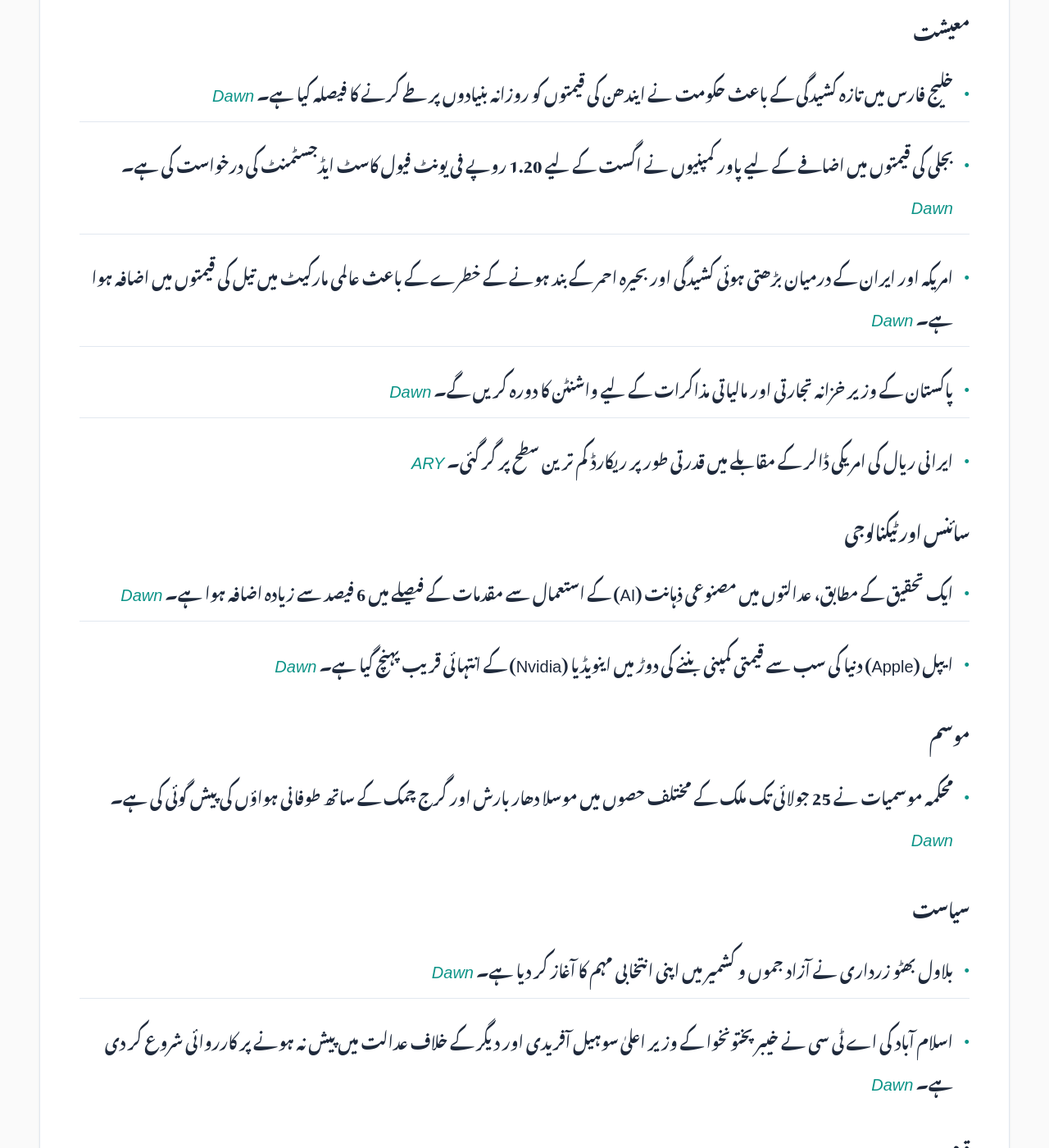
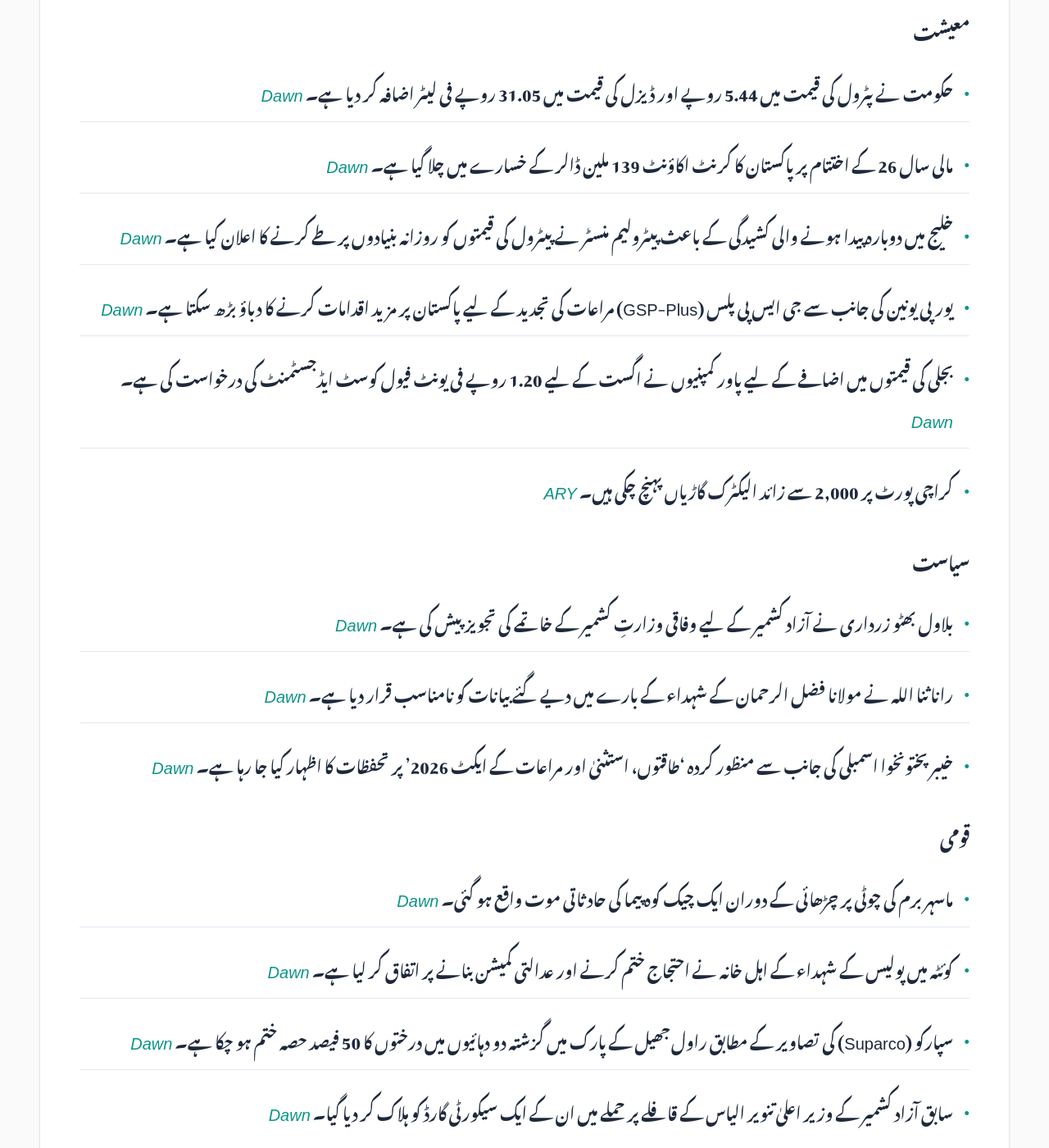
Before and after one commit to zsubzwary/news, a Jekyll site: the page built from ur/index.md, in a window 1280 px wide and 1400 px high, scrolled down 528 px. Shown: the whole window at 82% size. Built offline with Jekyll 4.4.1, drawn with Linux system fonts in a browser that asks for light colours; some web fonts are replaced; comment, search, counter and statistics services are not loaded; some of the changed text lies outside the part shown.

Commit message:
DateTime; 2026-07-18T04:09:12.113Z

```diff
--- a/ur/index.md
+++ b/ur/index.md
@@ -7,42 +7,46 @@ rtl: true
 
 پاکستان کی تازہ خبروں کا خلاصہ
 
- &lrm; 17-Jul-2026 21:10PKT
+ &lrm; 18-Jul-2026 09:09PKT
 
-پڑھنے کا وقت : 3 منٹ
+پڑھنے کا وقت : 4 منٹ
 
 ### معیشت
-- خلیج فارس میں تازہ کشیدگی کے باعث حکومت نے ایندھن کی قیمتوں کو روزانہ بنیادوں پر طے کرنے کا فیصلہ کیا ہے۔ *[Dawn](https://www.dawn.com/news/2016227/govt-to-fix-fuel-prices-daily-due-to-renewed-hostilities-in-persian-gulf-petroleum-minister)*
-- بجلی کی قیمتوں میں اضافے کے لیے پاور کمپنیوں نے اگست کے لیے 1.20 روپے فی یونٹ فیول کاسٹ ایڈجسٹمنٹ کی درخواست کی ہے۔ *[Dawn](https://www.dawn.com/news/2016204/power-companies-seek-rs120-per-unit-fuel-cost-adjustment-for-august)*
-- امریکہ اور ایران کے درمیان بڑھتی ہوئی کشیدگی اور بحیرہ احمر کے بند ہونے کے خطرے کے باعث عالمی مارکیٹ میں تیل کی قیمتوں میں اضافہ ہوا ہے۔ *[Dawn](https://www.dawn.com/news/2016168/oil-rises-on-intensifying-us-iran-hostilities-threat-of-red-sea-closure)*
-- پاکستان کے وزیر خزانہ تجارتی اور مالیاتی مذاکرات کے لیے واشنٹن کا دورہ کریں گے۔ *[Dawn](https://www.dawn.com/news/2016143/finance-minister-to-visit-washington-for-trade-tariff-talks-with-us)*
-- ایرانی ریال کی امریکی ڈالر کے مقابلے میں قدرتی طور پر ریکارڈ کم ترین سطح پر گر گئی۔ *[ARY](https://arynews.tv/iranian-rial-hits-record-low-against-us-dollar-check-irr-to-pkr-rate-today)*
-
-### سائنس اور ٹیکنالوجی
-- ایک تحقیق کے مطابق، عدالتوں میں مصنوعی ذہانت (AI) کے استعمال سے مقدمات کے فیصلے میں 6 فیصد سے زیادہ اضافہ ہوا ہے۔ *[Dawn](https://www.dawn.com/news/2016213/study-finds-ai-use-in-trial-courts-results-in-over-6pc-more-cases-resolved-annually)*
-- ایپل (Apple) دنیا کی سب سے قیمتی کمپنی بننے کی دوڑ میں اینویڈیا (Nvidia) کے انتہائی قریب پہنچ گیا ہے۔ *[Dawn](https://www.dawn.com/news/2016222/apple-closes-in-on-nvidia-in-race-for-worlds-most-valuable-company)*
-
-### موسم
-- محکمہ موسمیات نے 25 جولائی تک ملک کے مختلف حصوں میں موسلا دھار بارش اور گرج چمک کے ساتھ طوفانی ہواؤں کی پیش گوئی کی ہے۔ *[Dawn](https://www.dawn.com/news/2016176/pmd-forecasts-widespread-rain-thunderstorms-across-country-until-july-25)*
+- حکومت نے پٹرول کی قیمت میں 5.44 روپے اور ڈیزل کی قیمت میں 31.05 روپے فی لیٹر اضافہ کر دیا ہے۔ *[Dawn](https://www.dawn.com/news/2016247/govt-increases-petrol-price-by-rs544-diesel-by-rs3105-per-litre-for-next-3-days)*
+- مالی سال 26 کے اختتام پر پاکستان کا کرنٹ اکاؤنٹ 139 ملین ڈالر کے خسارے میں چلا گیا ہے۔ *[Dawn](https://www.dawn.com/news/2016383/current-account-slips-into-139m-deficit-in-fy26)*
+- خلیج میں دوبارہ پیدا ہونے والی کشیدگی کے باعث پیٹرولیم منسٹر نے پیٹرول کی قیمتوں کو روزانہ بنیادوں پر طے کرنے کا اعلان کیا ہے۔ *[Dawn](https://www.dawn.com/news/2016227/govt-to-fix-fuel-prices-daily-due-to-renewed-hostilities-in-persian-gulf-petroleum-minister)*
+- یورپی یونین کی جانب سے جی ایس پی پلس (GSP-Plus) مراعات کی تجدید کے لیے پاکستان پر مزید اقدامات کرنے کا دباؤ بڑھ سکتا ہے۔ *[Dawn](https://www.dawn.com/news/2016398/gsp-plus-renewal)*
+- بجلی کی قیمتوں میں اضافے کے لیے پاور کمپنیوں نے اگست کے لیے 1.20 روپے فی یونٹ فیول کوسٹ ایڈجسٹمنٹ کی درخواست کی ہے۔ *[Dawn](https://www.dawn.com/news/2016204/power-companies-seek-rs120-per-unit-fuel-cost-adjustment-for-august)*
+- کراچی پورٹ پر 2,000 سے زائد الیکٹرک گاڑیاں پہنچ چکی ہیں۔ *[ARY](https://arynews.tv/over-2000-electric-vehicles-arrive-at-karachi-port)*
 
 ### سیاست
-- بلاول بھٹو زرداری نے آزاد جموں و کشمیر میں اپنی انتخابی مہم کا آغاز کر دیا ہے۔ *[Dawn](https://www.dawn.com/news/2016221/bilawal-kicks-off-ajk-election-campaign-pledges-to-be-voice-of-people-in-centre)*
-- اسلام آباد کی اے ٹی سی نے خیبر پختونخوا کے وزیر اعلیٰ سوہیل آفریدی اور دیگر کے خلاف عدالت میں پیش نہ ہونے پر کارروائی شروع کر دی ہے۔ *[Dawn](https://www.dawn.com/news/2016199/islamabad-atc-initiates-proclamation-proceedings-against-kp-cm-afridi-others-for-failing-to-appear-in-court)*
+- بلاول بھٹو زرداری نے آزاد کشمیر کے لیے وفاقی وزارتِ کشمیر کے خاتمے کی تجویز پیش کی ہے۔ *[Dawn](https://www.dawn.com/news/2016370/bilawal-proposes-abolishing-kashmir-affairs-ministry)*
+- رانا ثنا اللہ نے مولانا فضل الرحمان کے شہداء کے بارے میں دیے گئے بیانات کو نامناسب قرار دیا ہے۔ *[Dawn](https://www.dawn.com/news/2016238/sanaullah-says-jui-f-chiefs-remarks-against-martyrs-were-inappropriate-but-unintended)*
+- خیبر پختونخوا اسمبلی کی جانب سے منظور کردہ 'طاقتوں، استثنیٰ اور مراعات کے ایکٹ 2026' پر تحفظات کا اظہار کیا جا رہا ہے۔ *[Dawn](https://www.dawn.com/news/2016395/eternal-quest-for-privileges)*
 
 ### قومی
-- سیکیورٹی فورسز نے خیبر پختونخوا کے ضلع بنوں اور گردونواح میں 24 دہشت گردوں کو ہلاک کر دیا۔ *[Dawn](https://www.dawn.com/news/2016149/security-forces-kill-24-terrorists-in-kps-bannu-adjoining-areas-ispr)*
-- سابق اے جے کے وزیر اعلیٰ سردار تنویر الیاس کے قافلے پر حملے کے دوران ایک سیکیورٹی گارڈ ہلاک ہو گیا۔ *[Dawn](https://www.dawn.com/news/2016237/security-guard-killed-in-attack-on-former-ajk-pm-tanveer-ilyas-convoy-in-poonch-district)*
-- وزیراعظم شہباز شریف نے پاکستان میں چینی شہریوں کی حفاظت کو اولین اہمیت دینے کا عہد کیا۔ *[Dawn](https://www.dawn.com/news/2016208/security-of-chinese-in-pakistan-paramount-for-us-says-pm-shehbaz)*
-- لاہور کی عدالت نے دو غیر ملکی خواتین کے اغوا اور زیادتی کے کیس میں چار ملزمان کو 14 روزہ ریمانڈ پر بھیج دیا۔ *[Dawn](https://www.dawn.com/news/2016188/foreign-womens-abduction-rape-case-lahore-court-sends-4-suspects-on-14-day-judicial-remand)*
-- پنجاب حکومت نے 'سستی نہیں مفت سبزی، سانجھا سبزی' اسکیم کا آغاز کر دیا ہے۔ *[ARY](https://arynews.tv/punjab-launches-sasti-nahi-muft-sabzi-sanjhi-sabzi-scheme)*
+- ماسہر برم کی چوٹی پر چڑھائی کے دوران ایک چیک کوہ پیما کی حادثاتی موت واقع ہو گئی۔ *[Dawn](https://www.dawn.com/news/2016373/masherbrum-ascent-ends-in-tragedy-for-czech-climber)*
+- کوئٹہ میں پولیس کے شہداء کے اہل خانہ نے احتجاج ختم کرنے اور عدالتی کمیشن بنانے پر اتفاق کر لیا ہے۔ *[Dawn](https://www.dawn.com/news/2016374/martyred-cops-families-agree-to-end-quetta-sit-in)*
+- سپارکو (Suparco) کی تصاویر کے مطابق راول جھیل کے پارک میں گزشتہ دو دہائیوں میں درختوں کا 50 فیصد حصہ ختم ہو چکا ہے۔ *[Dawn](https://www.dawn.com/news/2016269/rawal-lake-park-loses-half-of-tree-cover-in-2-decades)*
+- سابق آزاد کشمیر کے وزیر اعلیٰ تنویر الیاس کے قافلے پر حملے میں ان کے ایک سیکورٹی گارڈ کو ہلاک کر دیا گیا۔ *[Dawn](https://www.dawn.com/news/2016237/security-guard-killed-in-attack-on-former-ajk-pm-tanveer-ilyass-convoy-in-poonch-district)*
 
 ### بین الاقوامی
-- ایران اور امریکہ کے درمیان بڑھتی ہوئی کشیدگی کے نتیجے میں ایران نے خلیج میں امریکی تنصیبات پر حملے کیے ہیں۔ *[Dawn](https://www.dawn.com/news/2016140/iran-launches-fresh-attacks-on-american-facilities-in-gulf-after-sixth-consecutive-day-of-us-strikes)*
-- چین اور پاکستان نے امریکہ اور ایران پر جنگ بندی اور مذاکرات کی بحالی کا مطالبہ کیا ہے۔ *[Dawn](https://www.dawn.com/news/2016159/china-and-pakistan-call-on-us-iran-to-resume-talks-cease-hostilities)*
-- اینڈی برن햄 لیبر پارٹی کے نئے سربراہ منتخب ہو گئے ہیں اور وہ برطانیہ کے اگلے وزیر اعظم بن سکتے ہیں۔ *[Dawn](https://www.dawn.com/news/2016211/andy-burnham-elected-new-labour-leader-now-set-to-be-uk-pm)*
-- پاکستان نے ایس سی او (SCO) کے سرحدی خدمات کے سربراہان کے 12 ویں اجلاس کی صدارت کی۔ *[Dawn](https://www.dawn.com/news/2016226/pakistan-chairs-12th-sco-meeting-of-heads-of-border-services-fo)*
-- اسرائیلی میڈیا کے مطابق فلسطینی قیدیوں کی جیلوں کے گرد مگرمچھوں سے بھرے خندقوں کا منصوبہ زیر غور ہے۔ *[Dawn](https://www.dawn.com/news/2016187/israeli-media-says-crocodile-filled-moats-could-surround-prisons-holding-palestinians)*
+- پاکستان اور کویت کے درمیان دفاعی معاہدے اور توانائی کے تعاون کے لیے مذاکرات کا عمل جاری ہے۔ *[Dawn](https://www.dawn.com/news/2016348/pakistan-and-kuwait-mulling-defence-pact)*
+- پاکستان اور چین نے امیگریشن اور سرحدی انتظام میں تعاون بڑھانے پر اتفاق کیا ہے۔ *[Dawn](https://www.dawn.com/news/2016346/pakistan-china-to-enhance-cooperation-on-immigration-and-border-management)*
+- فرانس نے آن لائن پریڈکشن پلیٹ فارم 'پولی مارکیٹ' (Polymarket) تک رسائی بلاک کر دی ہے۔ *[Dawn](https://www.dawn.com/news/2016250/france-blocks-access-to-online-prediction-platform-polymarket)*
+- پاکستان نے ایس سی او (SCO) کے بارڈر سروسز کے سربراہان کے 12ویں اجلاس کی صدارت کی۔ *[Dawn](https://www.dawn.com/news/2016226/pakistan-chairs-12th-sco-meeting-of-heads-of-border-services-fo)*
+- افغانستان میں انسانی بحران اب بھی شدت اختیار کیے ہوئے ہے جہاں نصف آبادی خوراک کی کمی کا شکار ہے۔ *[Dawn](https://www.dawn.com/news/2016394/afghanistans-lost-peace)*
+- واشنٹن میں ہونے والے مینگو فیسٹیول نے پاک امریکہ تعلقات میں بڑھتی ہوئی گرمجوشی کا پیغام دیا۔ *[Dawn](https://www.dawn.com/news/2016371/sweet-diplomacy-pakistans-mango-festival-celebrates-growing-us-partnership)*
 
 ### کھیل
-- کرکٹر محمد نواز کو اینٹی ڈوپنگ کوڈ کی خلاف ورزی کے باعث پابندی کا سامنا ہے۔ *[Dawn](https://www.dawn.com/news/2016185/all-rounder-mohammad-nawaz-sanctioned-for-breaching-iccs-anti-doping-code)*
-- فٹ بال ورلڈ کپ 2026 کے فائنل میں میسی اور لامین یامال کے درمیان مقابلہ دیکھنے کو ملے گا۔ *[Dawn](https://www.dawn.com/news/2016233/in-lamine-yamals-old-neighbourhood-world-cup-final-against-messi-brings-pride)*
+- کرکٹ کی عظیم شخصیت سر گارفیلڈ سوبرز 89 برس کی عمر میں انتقال کر گئے۔ *[Dawn](https://www.dawn.com/news/2016239/a-great-innings-comes-to-an-end-cricket-legend-sir-garfield-sobers-dies-at-89)*
+- فلور نے انگلینڈ کرکٹ ٹیم کے ہیڈ کوچ کے طور پر اپنی نامزدگی سے انکار کر دیا ہے۔ *[ARY](https://arynews.tv/flower-rules-himself-out-of-contention-as-england-test-head-coach)*
+- لیونل میسی ورلڈ کپ کے دوسرے خطاب کے لیے پرجوش نظر آتے ہیں۔ *[ARY](https://arynews.tv/messi-eyes-second-world-cup-crown-at-the-scene-of-his-lowest-ebb)*
+- انگلینڈ کرکٹ ٹیم کے ایک کھلاڑی کے بارے میں ماہرین نے اسے ٹیم سے نکالنے کا مطالبہ کیا ہے۔ *[ARY](https://arynews.tv/shouldnt-play-for-england-again-pundit-demands-three-lions-star-be-dropped-after-world-cup-exit)*
+
+### صحت
+- سندھ ہیلتھ کیئر کمیشن نے ویلکا ہسپتال میں سوئیوں کے غیر محفوظ استعمال اور طبی فضلے کے ناقص انتظام پر سختیاں پائی ہیں۔ *[Dawn](https://www.dawn.com/news/2016294/healthcare-body-finds-unsafe-needle-disposal-at-valika-hospital)*
+- سویڈن نے اینٹی مائیکروبیل ریزسٹنس کے حوالے سے پاکستان کے عالمی کردار کی حمایت کی ہے۔ *[ARY](https://arynews.tv/sweden-backs-pakistan-global-role-on-antimicrobial-resistance)*
+
+### دیگر
+- اداکارہ ایلیانا ڈی کروز اور ٹام ہالینڈ کے حوالے سے تفریحی خبریں۔ *[ARY](https://arynews.tv/ileana-dcruz-posts-loved-up-pictures-with-partner-michael-dolan)*
```
